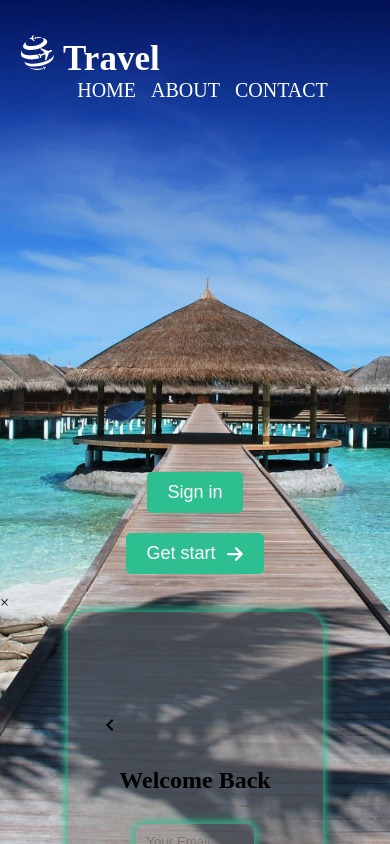
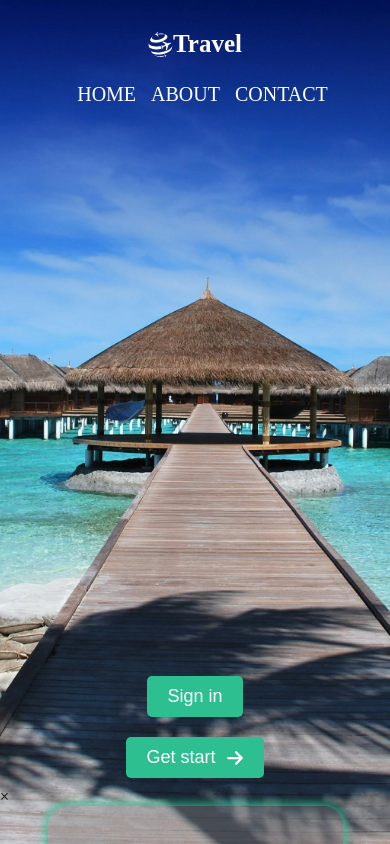
Before and after one commit to In28m/Baigiamasis-egz, a React (Vite) app: page / in a window 390 px wide. Both pictures are taken after a click on the button "Sign in". Shown: the top 844 px of the page. Built offline with nearby package versions, Linux system fonts and the light colour scheme; a web font is replaced by a local one.

Commit message:
sukurtas prisitaikymas kitiems ekranams

```diff
--- a/src/App.jsx
+++ b/src/App.jsx
@@ -1,4 +1,3 @@
-// App.jsx
 import React, { useState } from 'react';
 import './main.scss';
 import './signIn.scss';
--- a/src/Components/NavBar.jsx
+++ b/src/Components/NavBar.jsx
@@ -1,4 +1,3 @@
-// NavBar.jsx
 import React from 'react';
 import { SiYourtraveldottv } from 'react-icons/si';
 import { FaArrowRight } from 'react-icons/fa6';
--- a/src/main.scss
+++ b/src/main.scss
@@ -83,3 +83,26 @@ button:hover {
     background-color: #ffd452;
     color: black;
 }
+/*mob. prisitaikymas*/
+@media only screen and (max-width: 678px) {
+    .navBar {
+        padding: 10px;
+    }
+
+    .travelLogo {
+        font-size: 25px;
+        margin-top: 20px;
+        display: flex;
+        justify-content: center;
+        align-items: center;
+    }
+
+    nav {
+        font-size: 16px;
+        margin-top: 25px;
+    }
+
+    .btn {
+        margin-top: 550px;
+    }
+}
--- a/src/signIn.scss
+++ b/src/signIn.scss
@@ -1,6 +1,6 @@
 .container {
     background-color: rgba(131, 129, 129, 0.418);
-    width: 50%;
+    width: 25%;
     height: 50vh;
     margin: auto;
     border-radius: 20px;
@@ -10,7 +10,6 @@
     justify-content: center;
     padding: 30px;
     box-shadow: 0px 0px 10px 2px #2ebf91;
-
 }
 
 .container h2 {
@@ -21,6 +20,7 @@
     background-color: rgba(131, 129, 129, 0.144);
     width: 50%;
     padding: 10px;
+    margin: 15px;
     margin-bottom: 10px;
     border: none;
     outline: none;
@@ -52,3 +52,28 @@
 .container .back-btn:hover {
     color: #2ebf91;
 }
+
+@media only screen and (max-width: 678px) {
+    .container {
+        width: 50%;
+        height: 50%;
+        padding: 50px;
+    }
+
+    .container h2 {
+        margin-bottom: 20px;
+    }
+
+    .container input {
+        width: 45%;
+        margin: 15px
+    }
+
+    .container button {
+        width: 35%;
+    }
+
+    .container .back-btn {
+        margin-bottom: 20px;
+    }
+}
```
